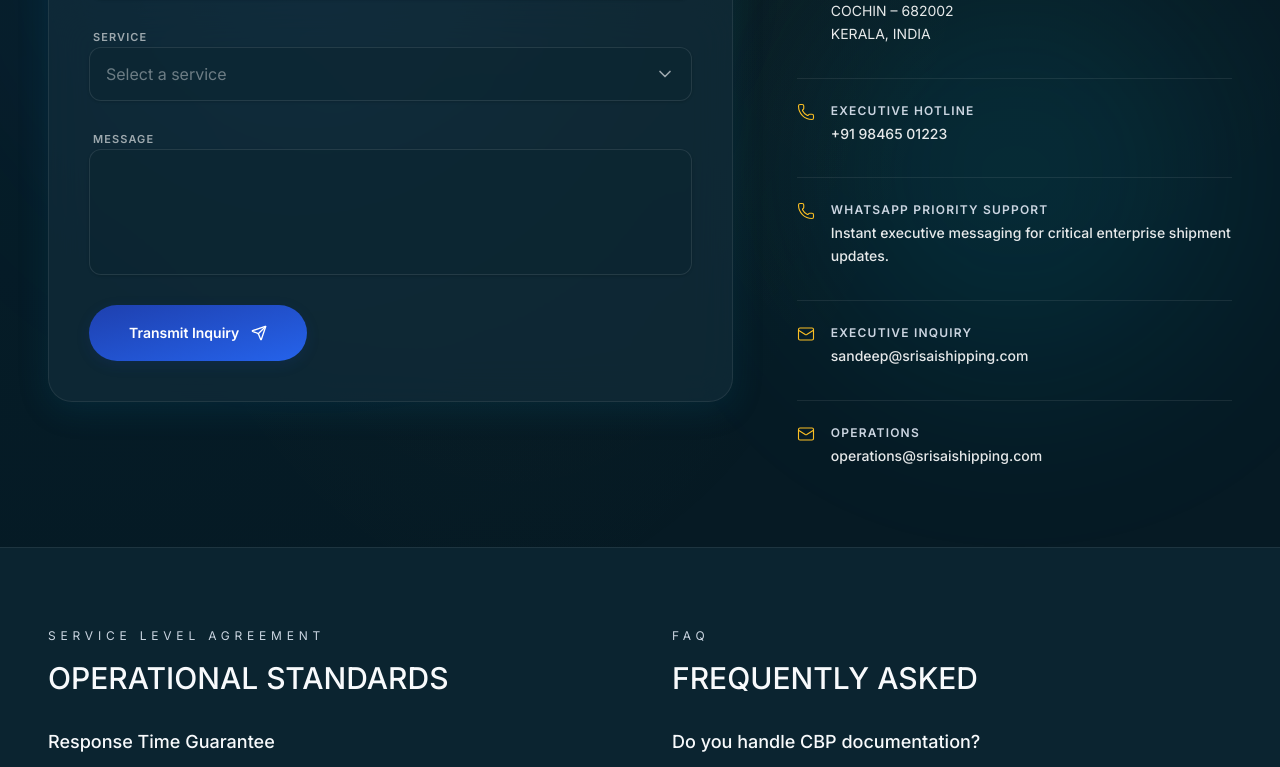
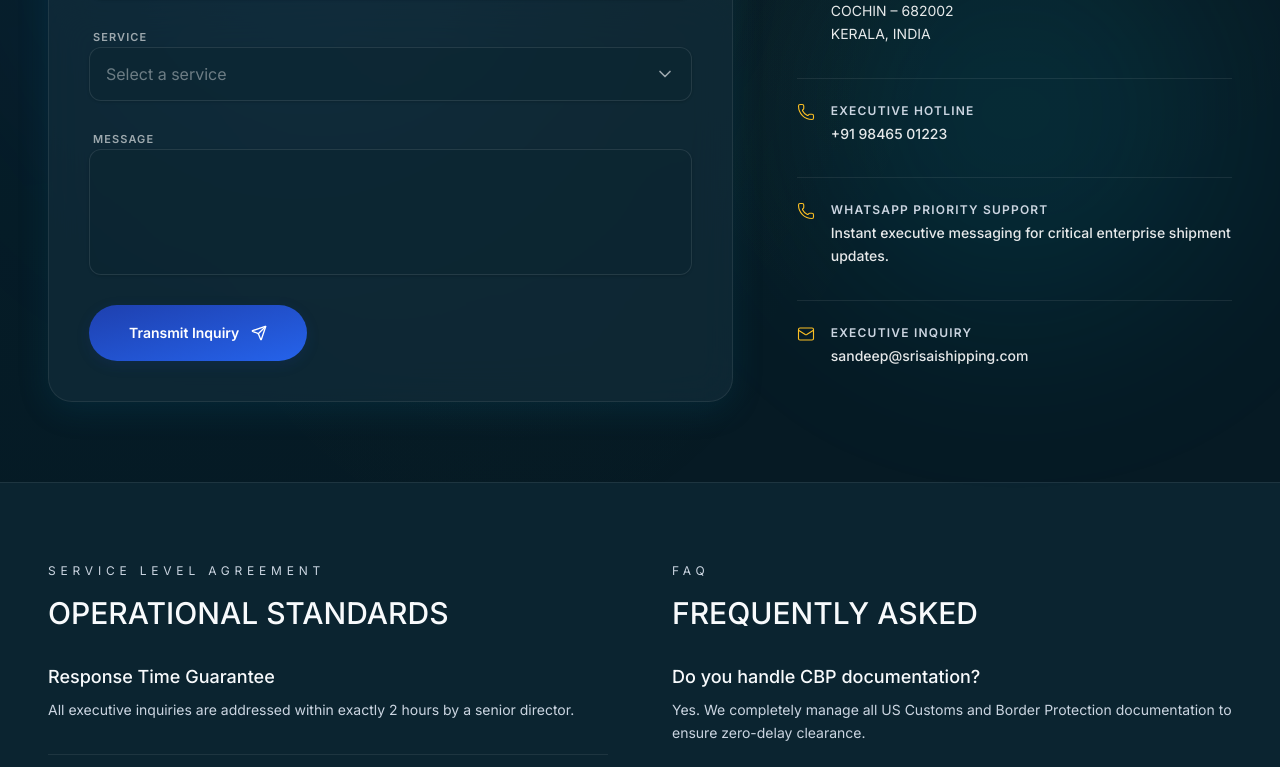
Before and after one commit to thoufeerma/sri-sai-shipping, a Next.js app: page /contact in a window 1280 px wide. Shown: the part 1128-1895 px from the top of the page. Built offline with nearby package versions, Linux system fonts and the light colour scheme.

Commit message:
chore: remove operations email from contact page

```diff
--- a/src/app/contact/page.tsx
+++ b/src/app/contact/page.tsx
@@ -205,13 +205,7 @@ export default function ContactPage() {
                   label: "Executive Inquiry",
                   detail: "sandeep@srisaishipping.com",
                   href: "mailto:sandeep@srisaishipping.com"
-                },
-                {
-                  icon: <Mail size={18} strokeWidth={1.5} className="text-[var(--color-accent-cyan)] shrink-0" />,
-                  label: "Operations",
-                  detail: "operations@srisaishipping.com",
-                  href: "mailto:operations@srisaishipping.com"
-                },
+                }
               ].map((item, i) => (
                 <div key={i} className="flex gap-4 border-t theme-border pt-6">
                   {item.icon}
```
